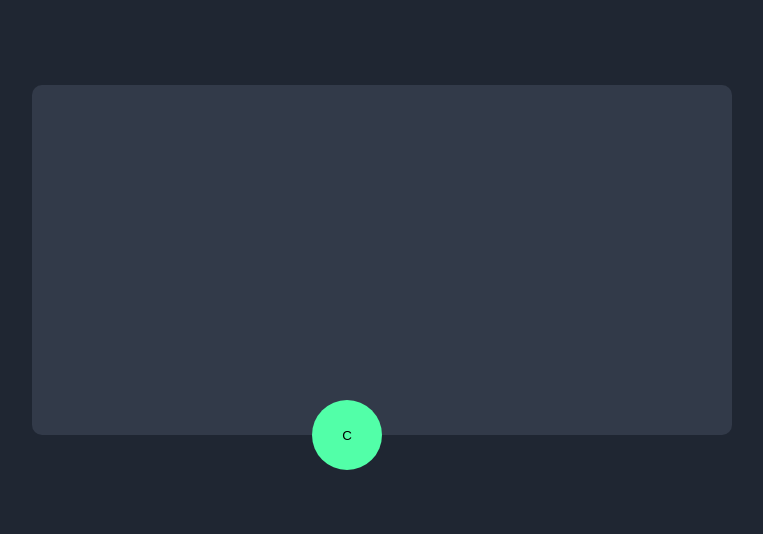
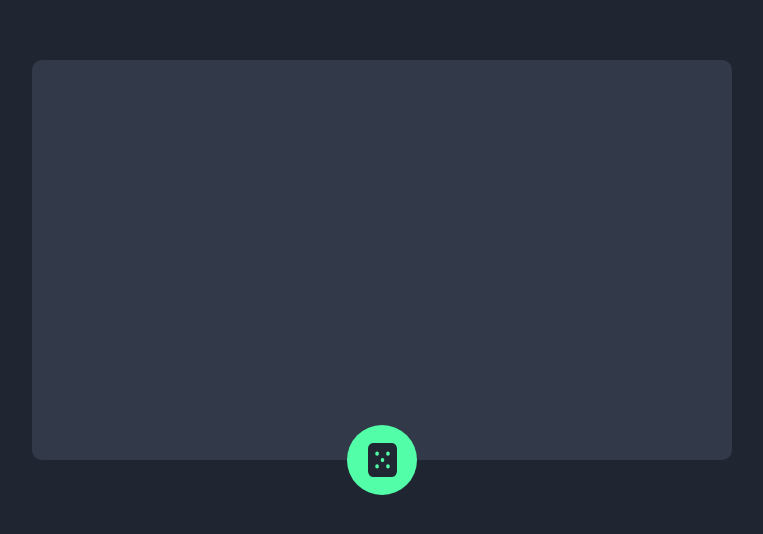
Before and after one commit to jvictorPS/Gerador_De_Conselhos, a plain HTML site: page index.html in a window 1280 px wide. Shown: the part 140-674 px from the top of the page, without its empty margins (258-1021 px from the left). Drawn offline with Linux system fonts and the light colour scheme.

Commit message:
estilização do botão, adição de imagem do dado

```diff
--- a/css/style.css
+++ b/css/style.css
@@ -20,24 +20,32 @@ body {
 
 .container-conselho {
     background-color: var(--dado-cor);
-    height: 350px;
-    width: 700px;
+    height: 400px;
+    width: 600px;
     border-radius: 10px;
     position: relative;
+    display: flex;
+    flex-direction: column;
+    justify-content: initial;
+    align-items: center;
+    padding: 0 50px;
 }
 
 .conselho-id {
     color: var(--verde);
     font-family: 'Manrope', sans-serif;
-    text-align: center;
+    font-weight: 600;
+    font-size: 18px;
+    margin: 50px 0 40px 0;
 }
 
 .conselho-texto {
     color: var(--letras-cor);
     font-family: 'Manrope', sans-serif;
-    text-align: center;
     font-size: 28px;
     font-weight: 700;
+    text-align: center;
+    height: 150px;
 }
 
 .botao {
@@ -47,6 +55,24 @@ body {
     border: none;
     border-radius: 100px;
     position: absolute;
-    right: 50%;
-    top: 90%;
+    right: 45%;
+    top: 365px;
+    transform-origin: center center;
+    display: flex;
+    align-items: center;
+    justify-content: center;
 }
+
+.botao-imagem {
+    height: 50%;
+    width: 50%;
+}
+
+.botao:hover {
+    cursor: pointer;
+    box-shadow: 0 0 20px var(--verde);
+}
+
+.botao:active {
+    background-color: hsla(150, 100%, 66%, 0.918);
+}
--- a/index.html
+++ b/index.html
@@ -20,7 +20,7 @@
   <div class="container-conselho">
     <div id="id-conselho" class="conselho-id"></div>
     <div id="texto-conselho" class="conselho-texto"></div>
-    <button id="buscar" class="botao" type="click">C</button>
+    <button id="buscar" class="botao" type="click"><img class="botao-imagem" src="images/icon-dice.svg" alt=""></button>
   </div>
 
 
--- a/scripts/main.js
+++ b/scripts/main.js
@@ -22,7 +22,7 @@ botao.addEventListener('click' , async () => {
         const resultado = await pegarConselho()
 
 
-        conselhoID.innerText = `Adivice # ${resultado.idConselho}`
+        conselhoID.innerText = `A D I V I C E   #  ${resultado.idConselho}`
         conselhoTexto.innerText = `"${resultado.textoConselho}"`
 
       } catch (error) {
```
